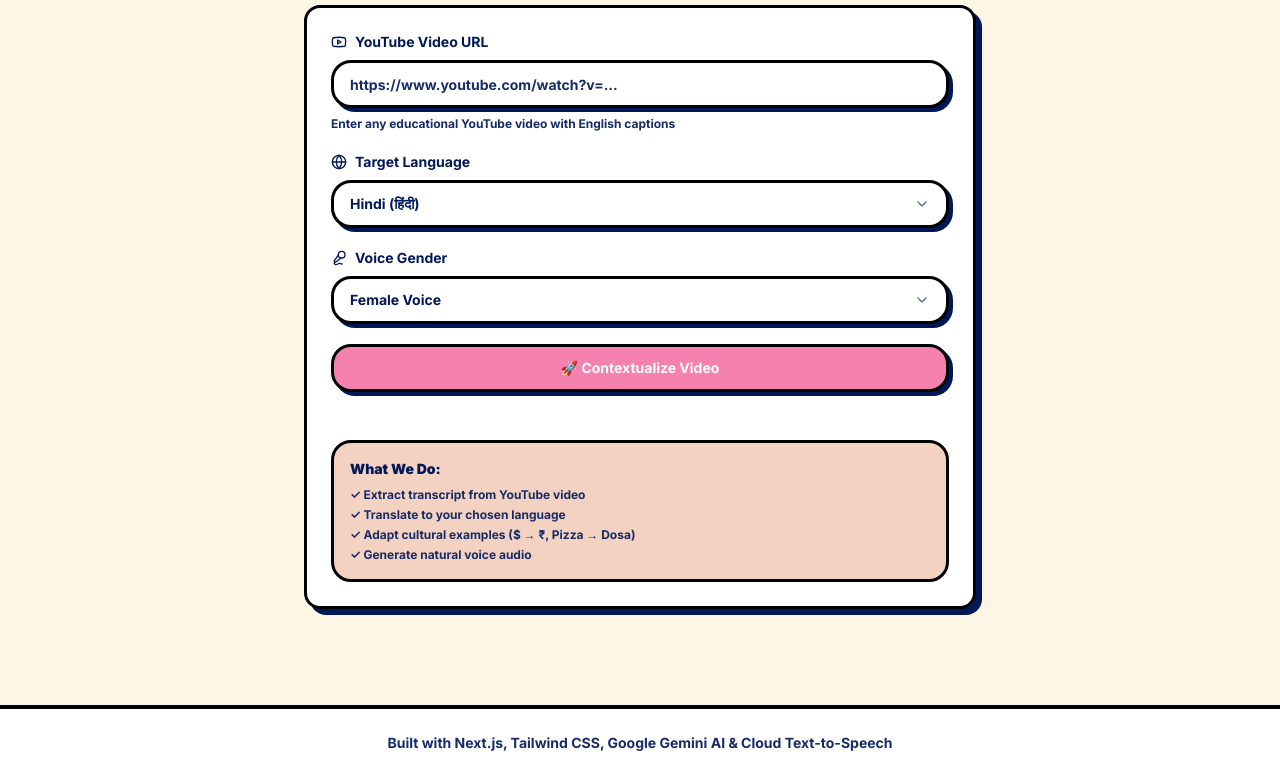
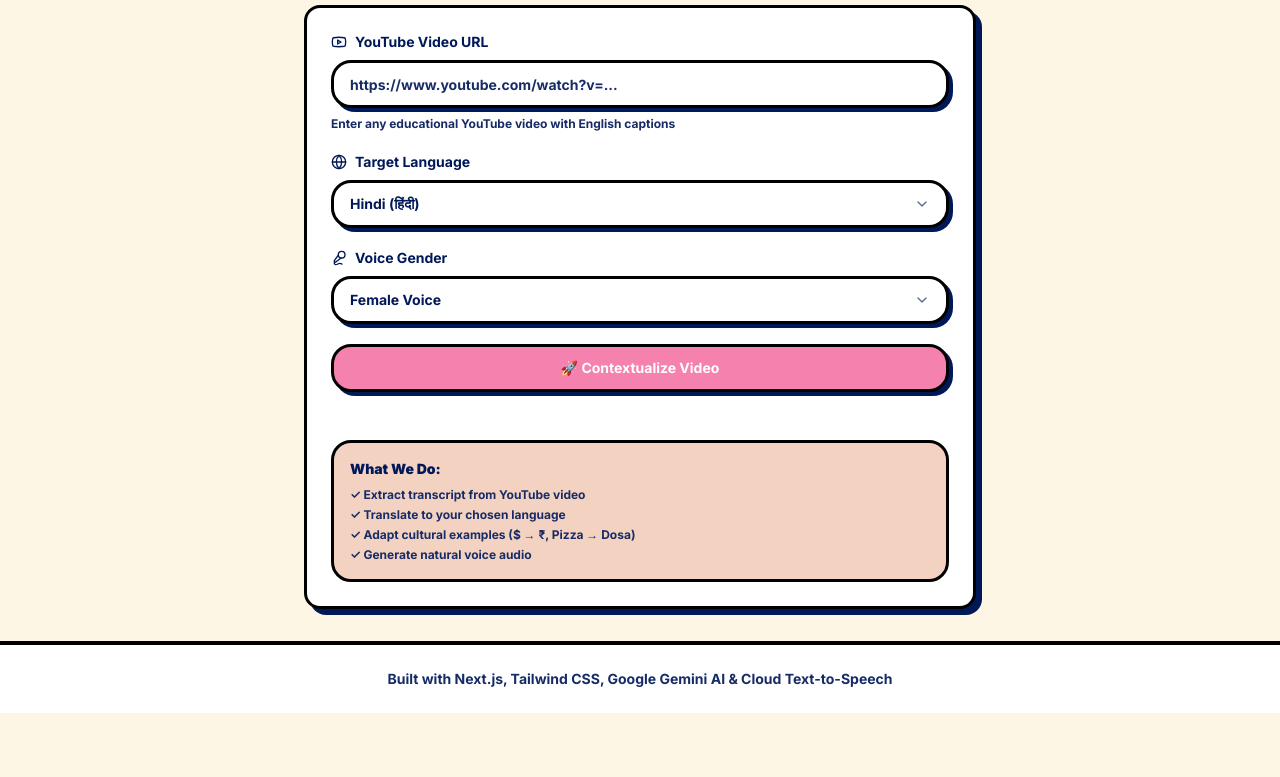
Before and after one commit to sach2004/samajAI, a Next.js app: page / in a window 1280 px wide. Shown: the part 365-1142 px from the top of the page. After the commit the page ends 1078 px from the top, so only its background shows below. Built offline with nearby package versions, Linux system fonts and the light colour scheme.

Commit message:
fixed UI issues

```diff
--- a/app/page.js
+++ b/app/page.js
@@ -49,7 +49,7 @@ export default function Home() {
   ];
 
   return (
-    <main className="min-h-screen bg-background relative overflow-hidden">
+    <main className="min-h-screen bg-background relative overflow-hidden flex flex-col">
       <header className="border-b-4 border-black sticky top-0 z-50 bg-white">
         <div className="container mx-auto px-6 py-4">
           <div className="flex items-center justify-between">
@@ -112,7 +112,7 @@ export default function Home() {
         </div>
       )}
 
-      <div className="container mx-auto px-6 py-8 flex justify-center relative">
+      <div className="container mx-auto px-6 py-8 flex justify-center relative flex-1">
         <div
           className={`w-full ${
             step === "input" ? "max-w-2xl" : "max-w-6xl"
@@ -197,7 +197,7 @@ export default function Home() {
         </div>
       </div>
 
-      <footer className="border-t-4 border-black mt-16 py-6 bg-white">
+      <footer className="border-t-4 border-black py-6 bg-white mt-auto">
         <div className="container mx-auto px-6 text-center">
           <p className="text-sm font-bold text-muted-foreground">
             Built with Next.js, Tailwind CSS, Google Gemini AI & Cloud
--- a/components/PDFInput.js
+++ b/components/PDFInput.js
@@ -188,7 +188,7 @@ export default function PDFInput({ onStartProcessing, websiteLang = "en" }) {
             variant="secondary"
             disabled={!pdfFile || extracting || !pdfjsLoaded}
           >
-            {extracting ? "Processing..." : t.submitButton}
+            {extracting ? "Processing..." : "🚀 Summarize PDF"}
           </Button>
         </form>
 
--- a/components/VideoInput.js
+++ b/components/VideoInput.js
@@ -118,7 +118,7 @@ export default function VideoInput({ onStartProcessing, websiteLang = "en" }) {
           )}
 
           <Button type="submit" className="w-full" size="lg" variant="default">
-            {t.submitButton}
+            🚀 Contextualize Video
           </Button>
         </form>
 
```
